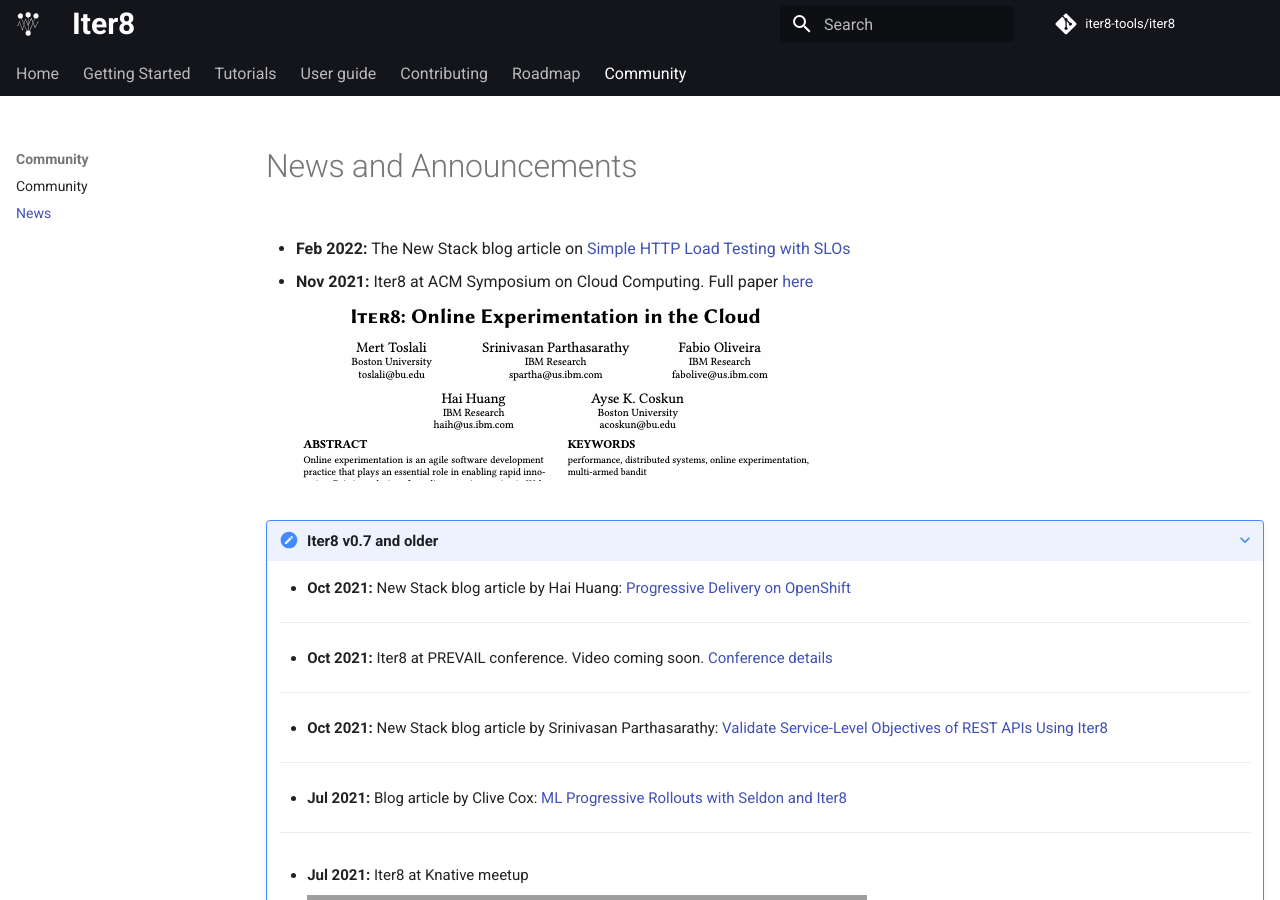
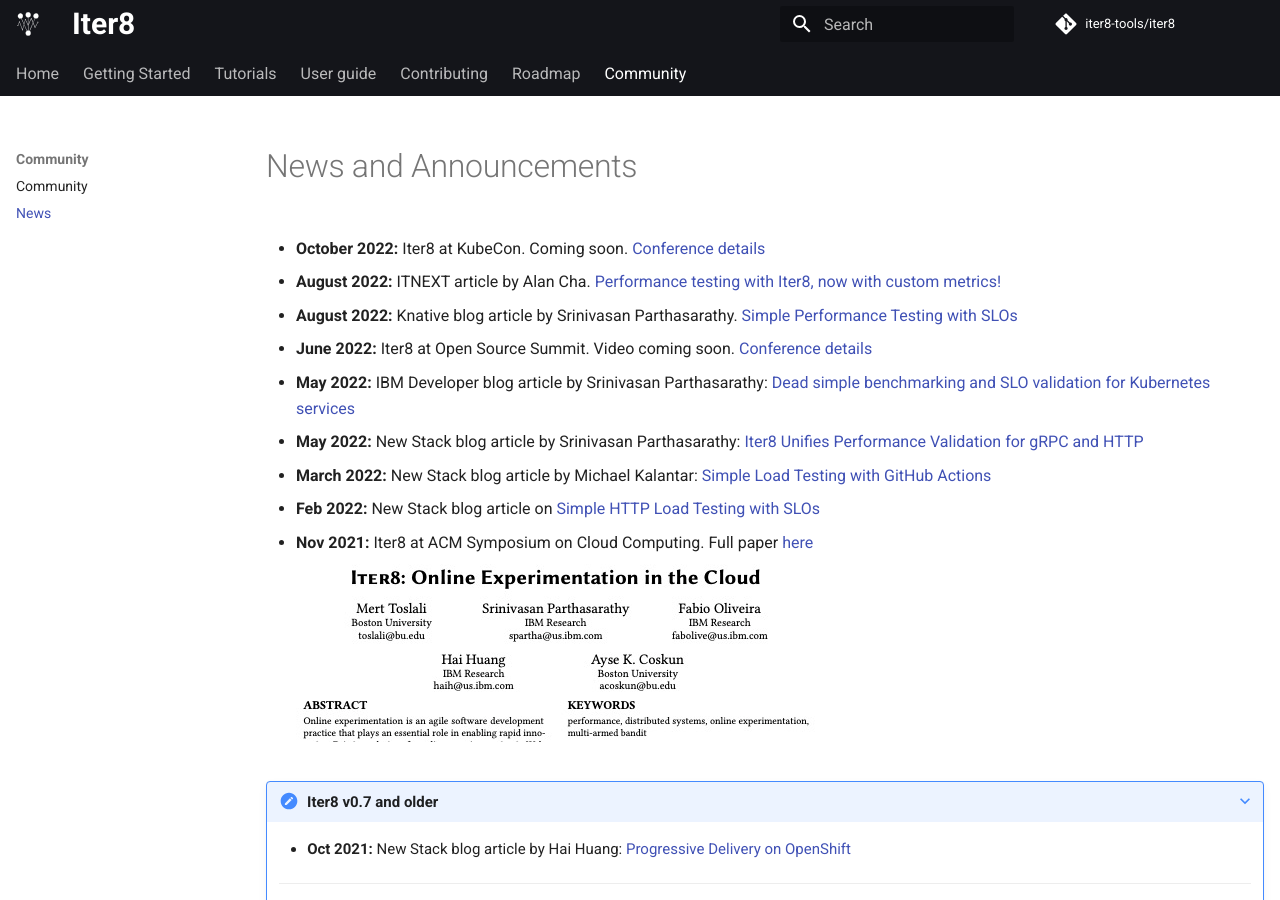
Before and after one commit to iter8-tools/docs, an MkDocs documentation site: the page built from docs/community/news.md, in a window 1280 px wide and 900 px high. Built offline with MkDocs 1.6.1 and Material for MkDocs 9.7.7, drawn with Linux system fonts in a browser that asks for light colours; comment, search, counter and statistics services are not loaded; the version menu is left out; grey boxes are pictures that could not be loaded.

Commit message:
Updates to news and announcements (#36)
* Updates to news and announcements

Signed-off-by: Alan Cha <alan@alans-mbp.myfiosgateway.com>

* Updates

Signed-off-by: Alan Cha <alan@alans-mbp.myfiosgateway.com>

Co-authored-by: Alan Cha <alan@alans-mbp.myfiosgateway.com>

```diff
--- a/docs/community/news.md
+++ b/docs/community/news.md
@@ -5,15 +5,29 @@
 ---
 
 # News and Announcements
-* **Feb 2022:**  The New Stack blog article on [Simple HTTP Load Testing with SLOs](https://thenewstack.io/simple-http-load-testing-with-slos/)
+* **October 2022:** Iter8 at KubeCon. Coming soon. [Conference details](https://events.linuxfoundation.org/kubecon-cloudnativecon-north-america/)
+
+* **August 2022:** ITNEXT article by Alan Cha. [Performance testing with Iter8, now with custom metrics!](https://itnext.io/performance-testing-with-iter8-now-with-custom-metrics-8c97bb7449c8)
+
+* **August 2022:** Knative blog article by Srinivasan Parthasarathy. [Simple Performance Testing with SLOs](https://knative.dev/blog/articles/performance-test-with-slos/)
+
+* **June 2022:** Iter8 at Open Source Summit. Video coming soon. [Conference details](https://events.linuxfoundation.org/open-source-summit-north-america/)
+
+* **May 2022:** IBM Developer blog article by Srinivasan Parthasarathy: [Dead simple benchmarking and SLO validation for Kubernetes services](https://developer.ibm.com/articles/dead-simple-benchmarking-and-slo-validation-for-kubernetes-services/)
+
+* **May 2022:** New Stack blog article by Srinivasan Parthasarathy: [Iter8 Unifies Performance Validation for gRPC and HTTP](https://thenewstack.io/iter8-unifies-performance-validation-for-grpc-and-http/)
+
+* **March 2022:** New Stack blog article by Michael Kalantar: [Simple Load Testing with GitHub Actions](https://thenewstack.io/simple-load-testing-with-github-actions/)
+
+* **Feb 2022:** New Stack blog article on [Simple HTTP Load Testing with SLOs](https://thenewstack.io/simple-http-load-testing-with-slos/)
 
 * **Nov 2021:** Iter8 at ACM Symposium on Cloud Computing. Full paper [here](https://github.com/sriumcp/papers/blob/main/socc2021-final106.pdf)
 
     ![SLO Validation](images/socc-thumbnail.jpg)
 
 ???+ note "Iter8 v0.7 and older"
-    * **Oct 2021:**  New Stack blog article by Hai Huang: [Progressive Delivery on OpenShift](https://thenewstack.io/progressive-delivery-on-openshift/)
 
+    * **Oct 2021:** New Stack blog article by Hai Huang: [Progressive Delivery on OpenShift](https://thenewstack.io/progressive-delivery-on-openshift/)
 
     ***
 
@@ -21,8 +35,7 @@
 
     ***
 
-
-    * **Oct 2021:**  New Stack blog article by Srinivasan Parthasarathy: [Validate Service-Level Objectives of REST APIs Using Iter8](https://thenewstack.io/validate-service-level-objectives-of-rest-apis-using-iter8/)
+    * **Oct 2021:** New Stack blog article by Srinivasan Parthasarathy: [Validate Service-Level Objectives of REST APIs Using Iter8](https://thenewstack.io/validate-service-level-objectives-of-rest-apis-using-iter8/)
 
     ***
 
```
